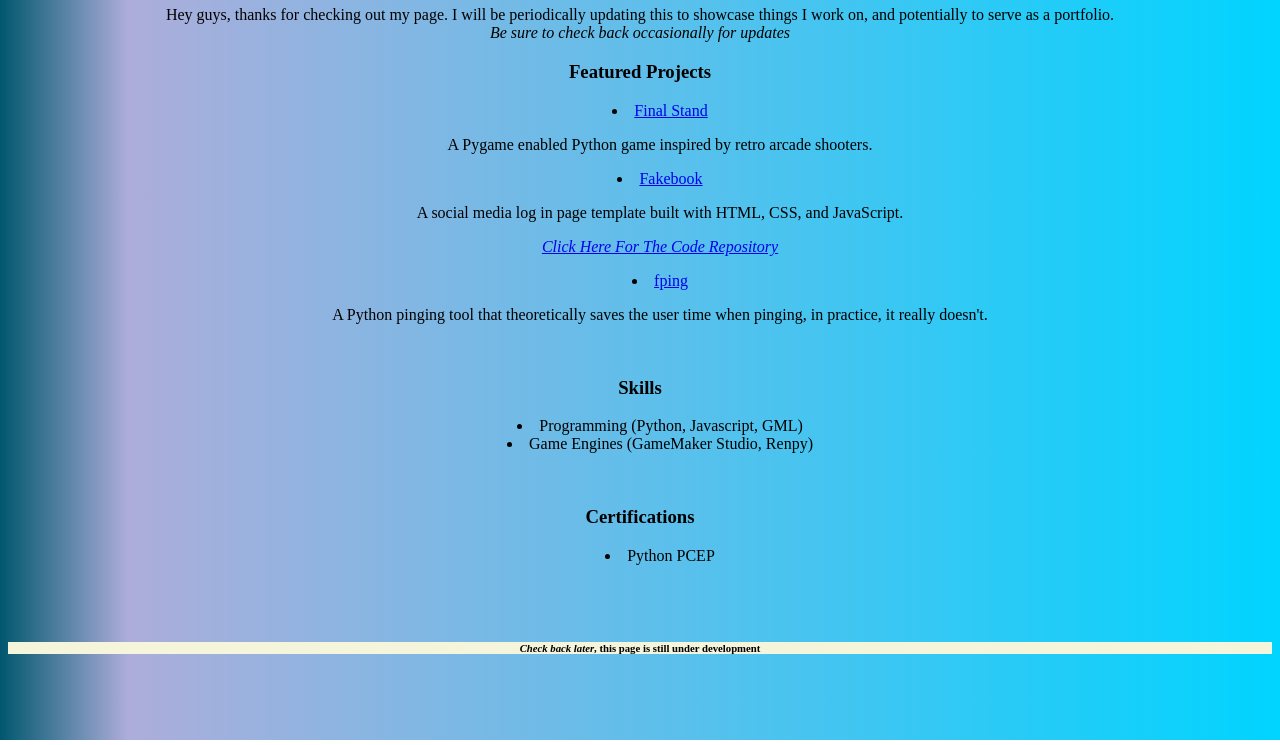
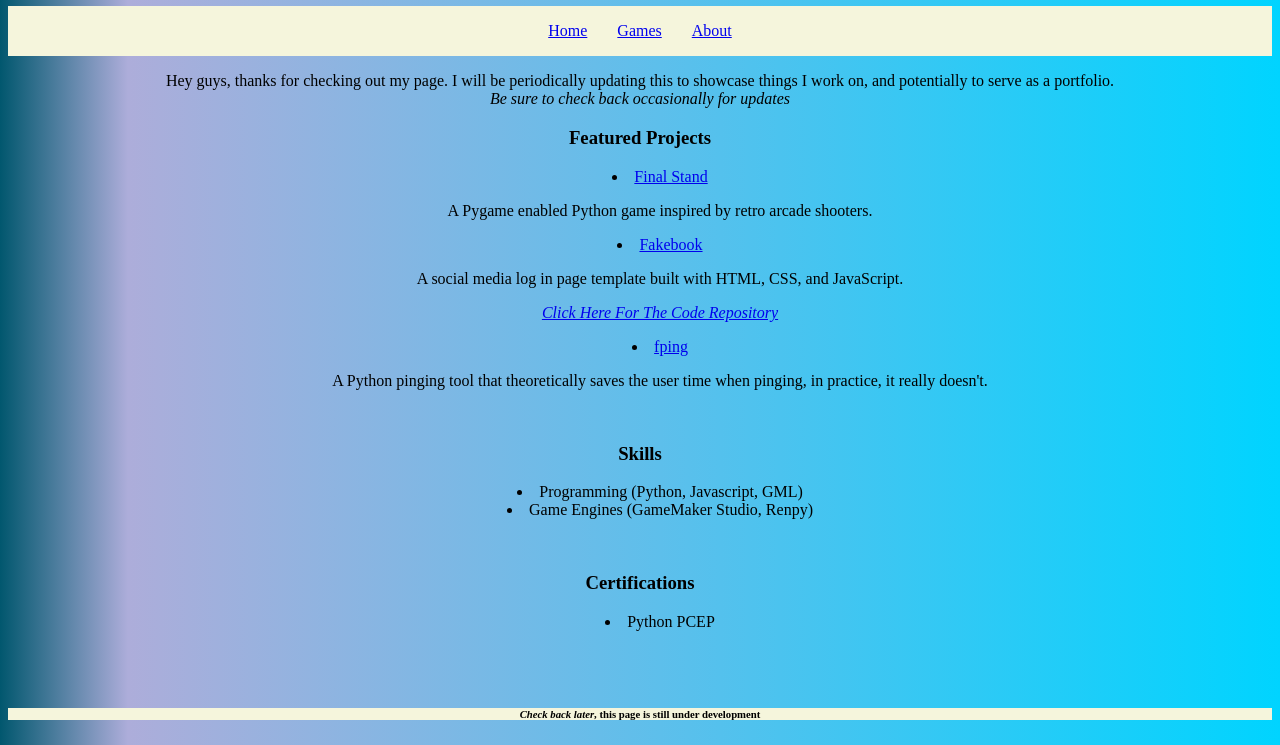
Before and after one commit to Killswitch5150/Killswitch5150.github.io, a plain HTML site: page index.html in a window 1280 px wide. Shown: the part 60-805 px from the top of the page. Drawn offline with Linux system fonts and the light colour scheme.

Commit message:
-added about page -added link to itch page

```diff
--- a/index.html
+++ b/index.html
@@ -7,6 +7,13 @@
     <header>
     <h1><strong>Killswitch5150</strong></h1>
     </header>
+    <nav>
+        <ul>
+            <li><a href="index.html">Home</a></li>
+            <li><a href="https://frontlinestudios.itch.io">Games</a></li>
+            <li><a href="about.html">About</a></li>
+        </ul>
+    </nav>
     <p>Hey guys, thanks for checking out my page.
         I will be periodically updating this to showcase things I work on, and potentially to serve as a portfolio.
         <br>
--- a/style.css
+++ b/style.css
@@ -11,3 +11,19 @@ footer {
 header {
     background-color: azure;
 }
+nav {
+    background-color: beige;
+    display: flex;
+    list-style-type: none;
+    padding: 0;
+    justify-content: center;
+    align-items: center;
+}
+nav ul {
+    display: flex;
+    list-style-type: none;
+    padding: 0;
+  }
+nav ul li {
+    margin: 0 15px;
+}
```
Also changed, not shown: about.html (added, +43 -0 lines).
